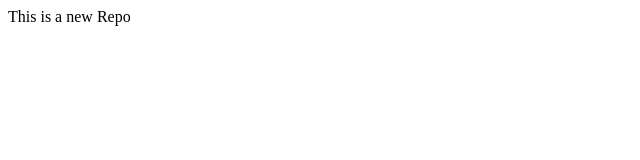
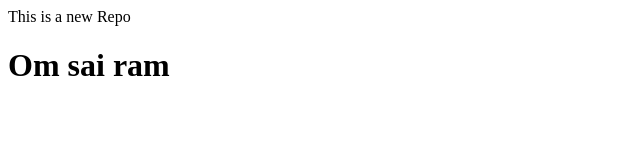
Before and after one commit to Aachal-g/localrepo, a plain HTML site: page index.html in a window 1280 px wide. Shown: the whole page, without its empty margins (0-640 px from the left). Drawn offline with Linux system fonts and the light colour scheme.

Commit message:
Added a h1 tag in index file

```diff
--- a/index.html
+++ b/index.html
@@ -1 +1,2 @@
 <p>This is a new Repo</p>
+<h1>Om sai ram</h1>
```
